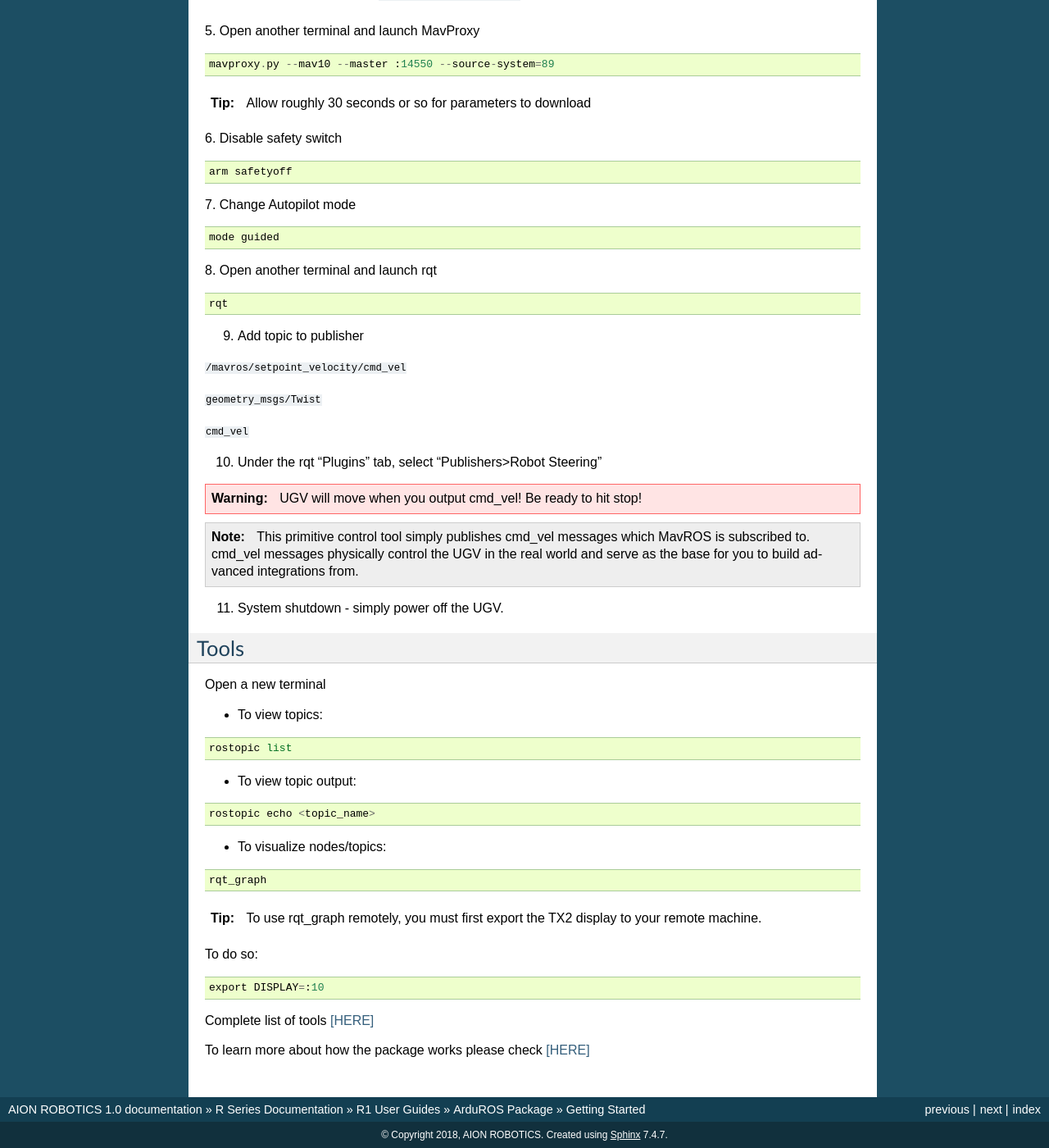
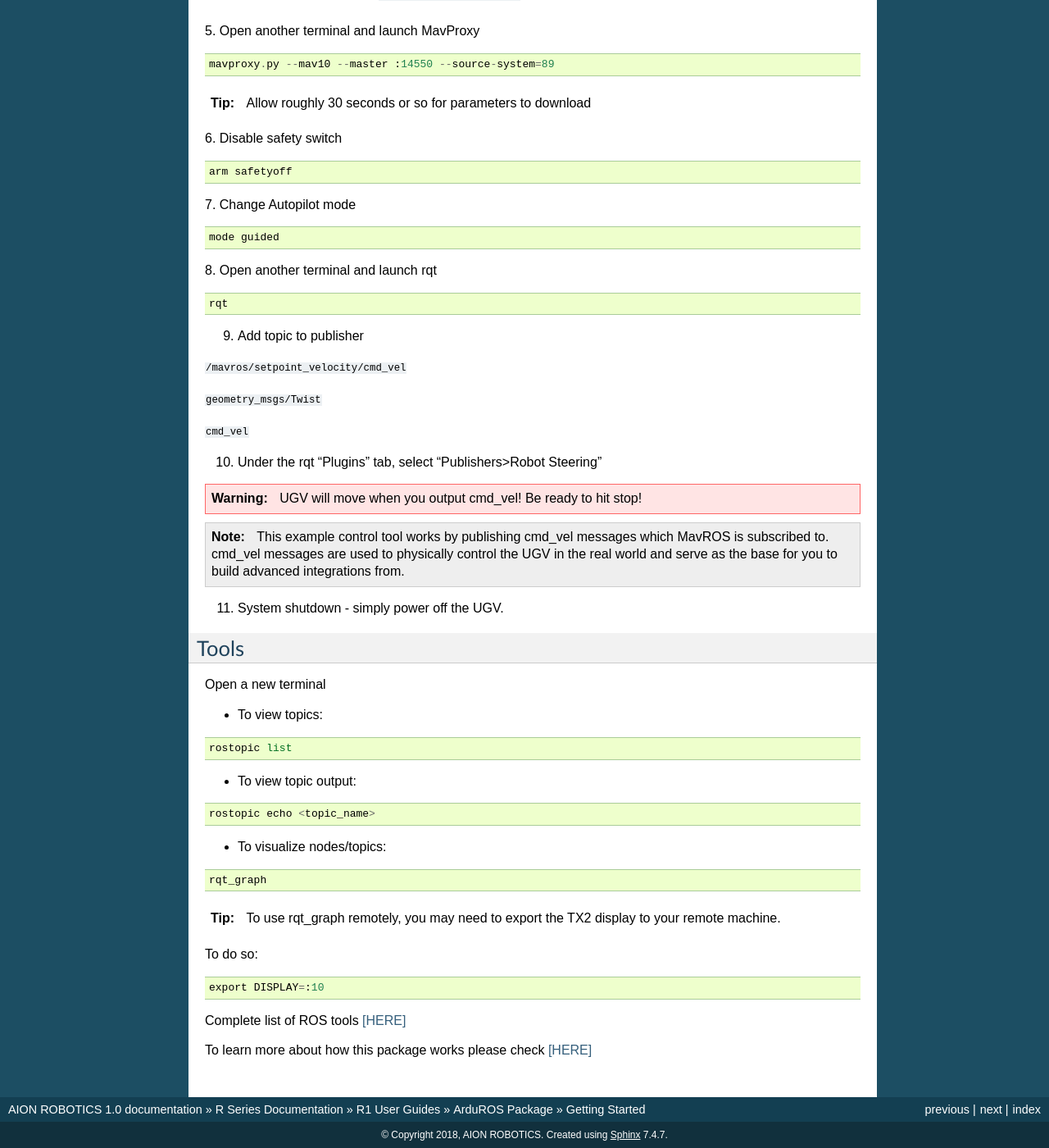
Before and after one commit to aionrobotics/docs, a Sphinx documentation site: the page built from docs/arduros-getting-started.rst, in a window 1280 px wide and 1400 px high, scrolled down 1020 px. Shown: the whole window at 82% size. Built offline with Sphinx 7.4.7, drawn with Linux system fonts in a browser that asks for light colours; pages that are not in the unit, such as notebooks, are missing from menus; some of the changed text lies outside the part shown.

Commit message:
no message

```diff
--- a/docs/arduros-getting-started.rst
+++ b/docs/arduros-getting-started.rst
@@ -81,7 +81,7 @@ Robot Bringup
 
 .. warning:: UGV will move when you output cmd_vel! Be ready to hit stop!
 
-.. note:: This primitive control tool simply publishes cmd_vel messages which MavROS is subscribed to. cmd_vel messages physically control the UGV in the real world and serve as the base for you to build advanced integrations from.
+.. note:: This example control tool works by publishing cmd_vel messages which MavROS is subscribed to. cmd_vel messages are used to physically control the UGV in the real world and serve as the base for you to build advanced integrations from.
 
 11. System shutdown - simply power off the UGV.
 
@@ -108,13 +108,13 @@ Open a new terminal
 
   rqt_graph
 
-.. tip:: To use rqt_graph remotely, you must first export the TX2 display to your remote machine.
+.. tip:: To use rqt_graph remotely, you may need to export the TX2 display to your remote machine.
 
 To do so:
 ::
 
   export DISPLAY=:10
 
-Complete list of tools `[HERE] <http://wiki.ros.org/Tools>`_
+Complete list of ROS tools `[HERE] <http://wiki.ros.org/Tools>`_
 
-To learn more about how the package works please check `[HERE] <http://docs.aionrobotics.com/en/latest/arduros-robot-configuration.html#>`_
+To learn more about how this package works please check `[HERE] <http://docs.aionrobotics.com/en/latest/arduros-robot-configuration.html#>`_
--- a/docs/arduros-robot-configuration.rst
+++ b/docs/arduros-robot-configuration.rst
@@ -13,7 +13,7 @@ Jetson TX2 Requirements:
 
 Build APSync on the TX2
 -------------------------
-Directions`[HERE] <https://github.com/aionrobotics/apsync>`_
+Directions `[HERE] <https://github.com/aionrobotics/apsync>`_
 
 When the UGV boots, a Wifi Access Point is created:
 
```
Also changed, not shown: other parts of docs/arduros-getting-started.rst (+1 -1 lines).
